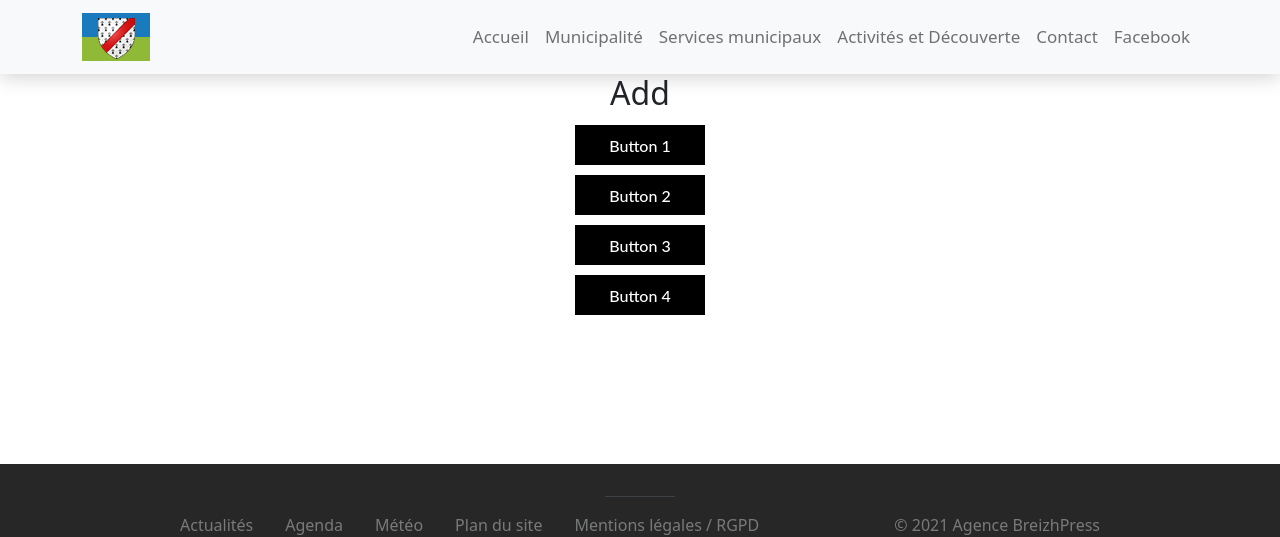
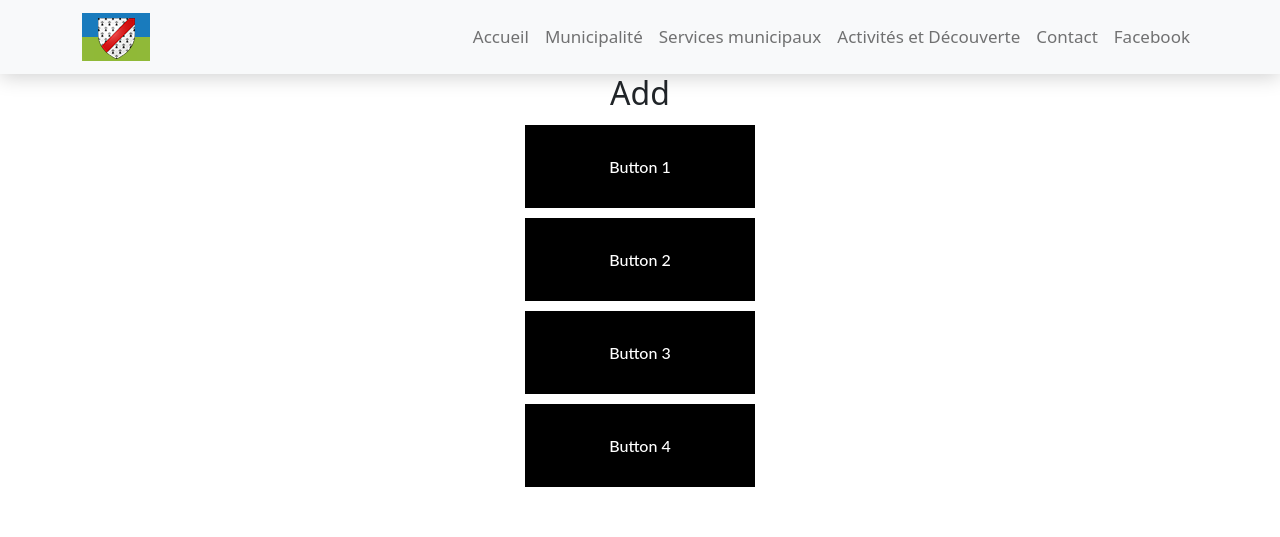
Before and after one commit to flolgl/pjs3Site, a React (Create React App) app in the folder mon-app/: page /create in a window 1280 px wide. Shown: the top 537 px of the page. Built offline with nearby package versions, Linux system fonts and the light colour scheme.

Commit message:
Tweaks style bouton

```diff
--- a/mon-app/src/components/Button.css
+++ b/mon-app/src/components/Button.css
@@ -1,6 +1,6 @@
 .custom-btn {
-  width: 130px;
-  height: 40px;
+  width: 230px;
+  height: 83px;
   padding: 10px 25px;
   border: 2px solid #000;
   font-family: 'Lato', sans-serif;
@@ -23,6 +23,9 @@
   display: block;
   width: 100%;
   height: 100%;
+  display: flex;
+  justify-content: center;
+  align-items: center;
 }
 .btn-6:before,
 .btn-6:after {
```
